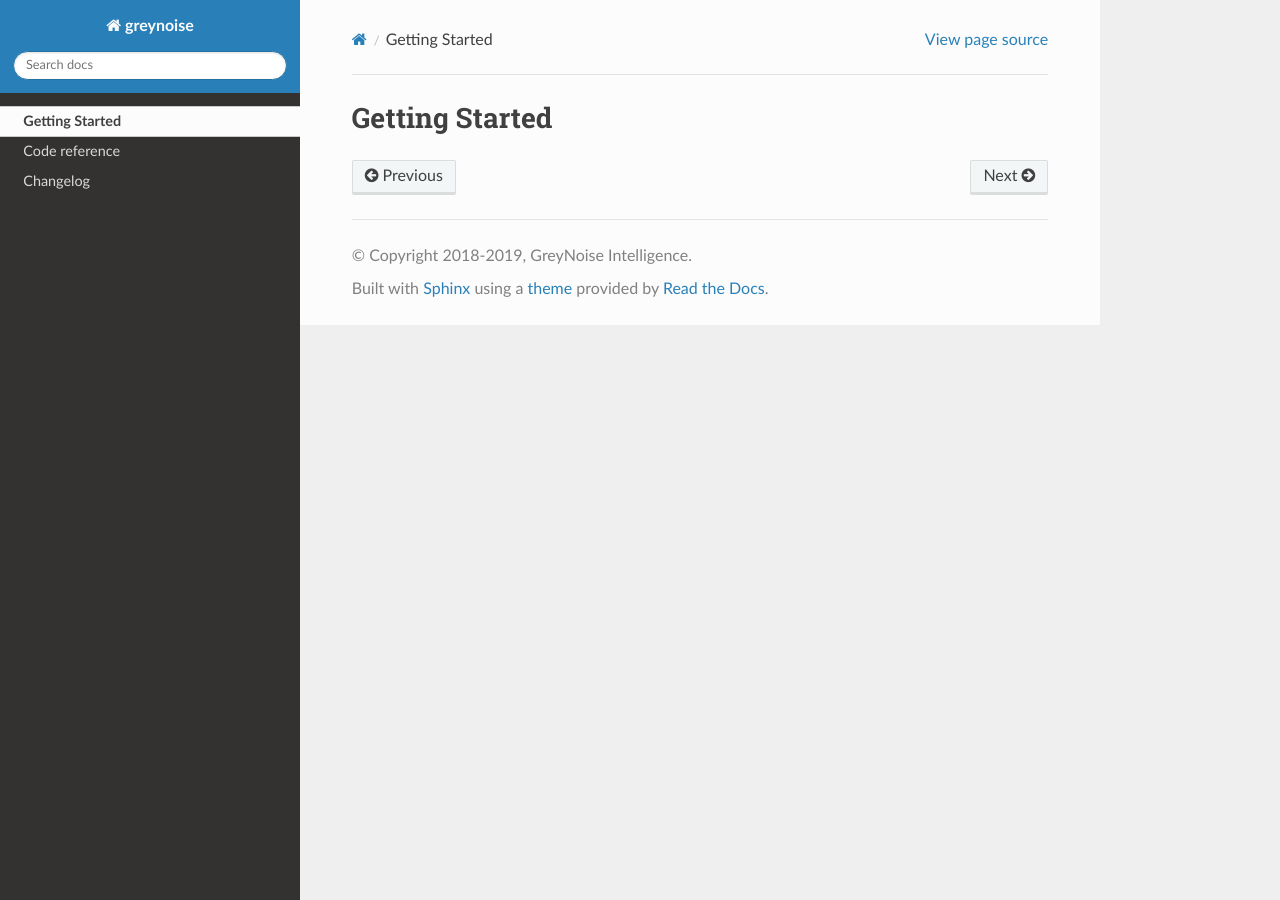
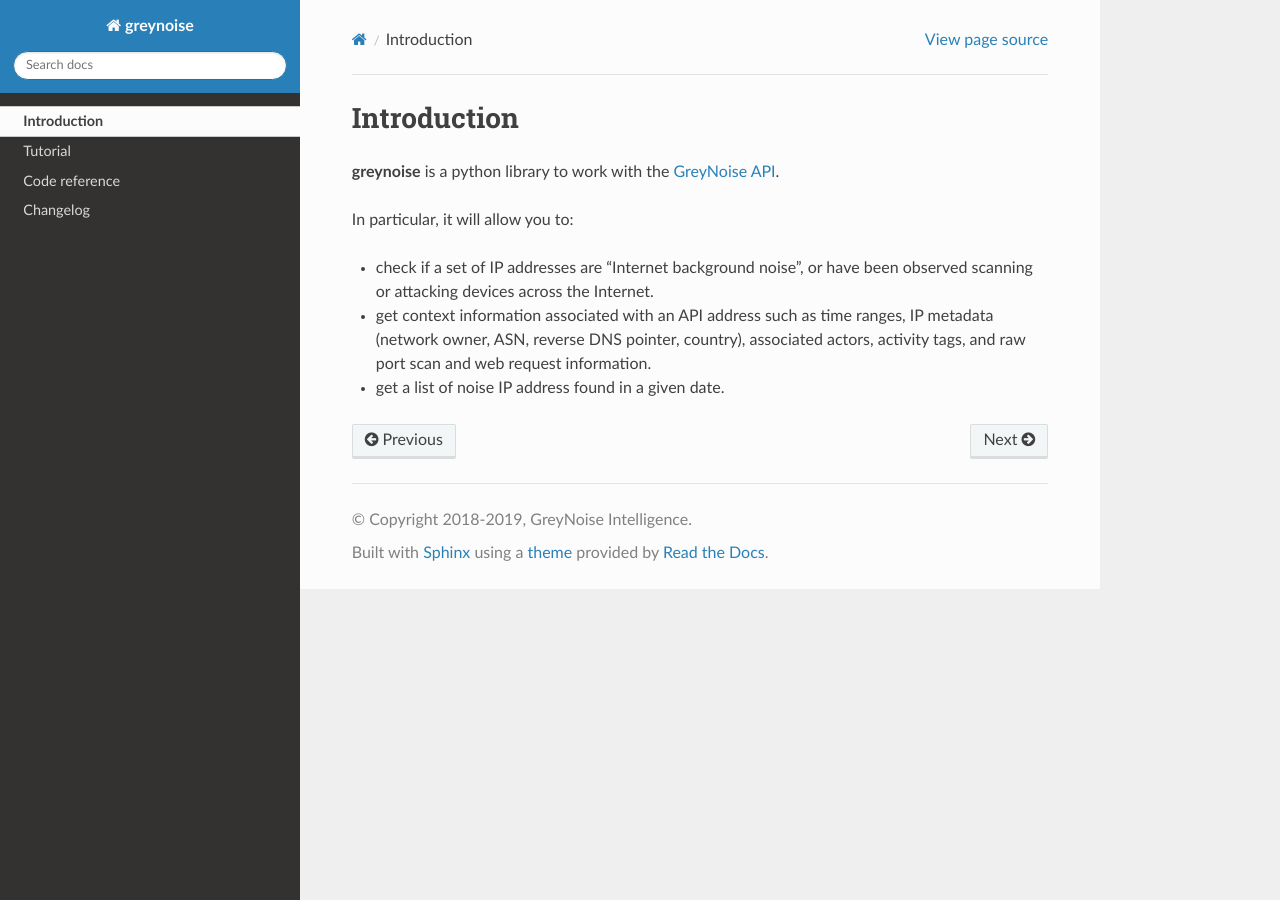
Before and after one commit to GreyNoise-Intelligence/pygreynoise, a Sphinx documentation site: the page built from docs/source/introduction.rst, in a window 1280 px wide. Built offline with Sphinx 7.4.7 and the Read the Docs theme 2.0.0, drawn with Linux system fonts in a browser that asks for light colours.

Commit message:
Update documentation with supported methods so far

```diff
--- a/docs/source/index.rst
+++ b/docs/source/index.rst
@@ -5,6 +5,7 @@
    :maxdepth: 2
 
    introduction
+   tutorial
    code
    changelog
 
--- a/docs/source/introduction.rst
+++ b/docs/source/introduction.rst
@@ -1,2 +1,17 @@
-Getting Started
-===============
+Introduction
+============
+
+**greynoise** is a python library to work with the `GreyNoise API`_.
+
+In particular, it will allow you to:
+
+- check if a set of IP addresses are "Internet background noise", or have been
+  observed scanning or attacking devices across the Internet.
+
+- get context information associated with an API address such as time ranges,
+  IP metadata (network owner, ASN, reverse DNS pointer, country), associated
+  actors, activity tags, and raw port scan and web request information.
+
+- get a list of noise IP address found in a given date.
+
+.. _GreyNoise API: http://dev.greynoise.io:8000/
--- a/src/greynoise/__init__.py
+++ b/src/greynoise/__init__.py
@@ -1,6 +1,8 @@
 """GreyNoise API client and tools."""
 
 import logging
+
+from greynoise.client import GreyNoise  # noqa
 
 __author__ = "GreyNoise Intelligence"
 __copyright__ = "Copyright, GreyNoise"
```
Also changed, not shown: docs/source/tutorial.rst (added, +50 -0 lines).
